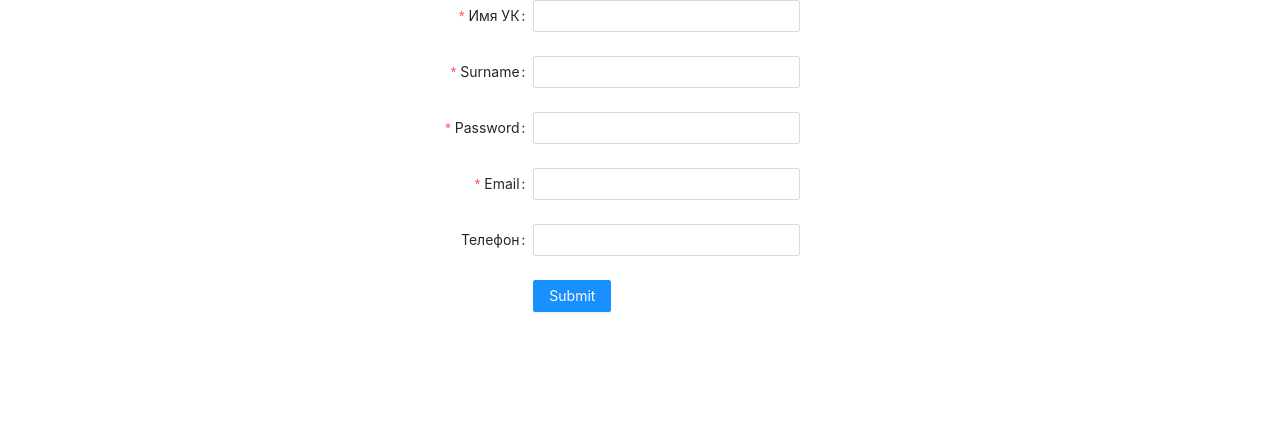
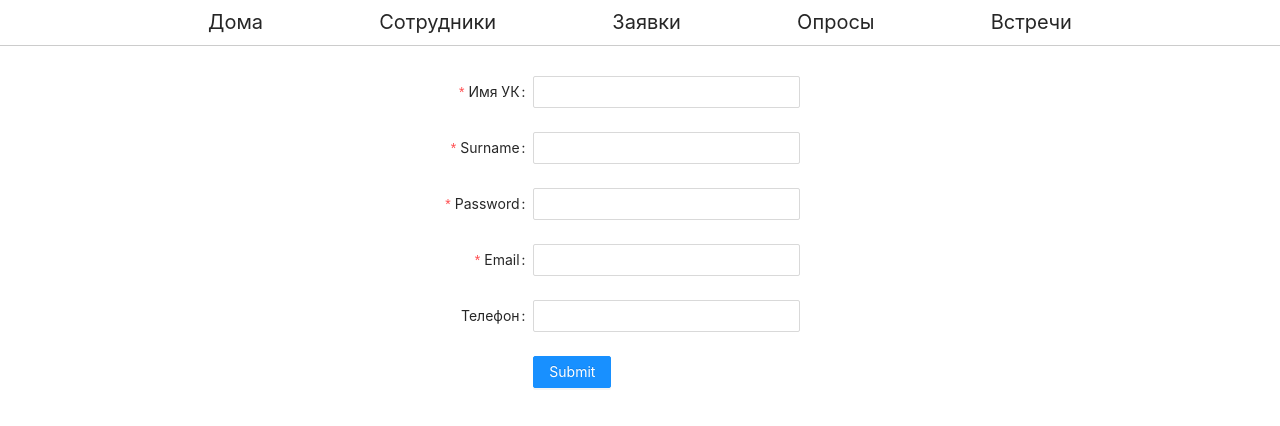
Before and after one commit to kazah96/oren-hakaton, a React (Create React App) app in the folder client/: page / in a window 1280 px wide. Shown: the top 426 px of the page. Built offline with nearby package versions, Linux system fonts and the light colour scheme.

Commit message:
сделал меню и поправил запросы

```diff
--- a/client/src/App.tsx
+++ b/client/src/App.tsx
@@ -5,12 +5,15 @@ import 'antd/dist/antd.css';
 
 import Login from './component/Auth/login';
 import Register from './component/Auth/register';
+import Menu from './component/Menu'
 
 const LoginComponent = () => <Login />;
 const RegisterComponent = () => <Register />
 
 const App = () => {
   return (
+    <>
+      <Menu />
       <Router>
         <Switch>
           <Route exact path="/"   render={LoginComponent} />
@@ -18,6 +21,7 @@ const App = () => {
           <Route exact path="/register"  render={RegisterComponent}/>
         </Switch>
       </Router>
+    </>
   );
 }
 
--- a/client/src/api/rest/rest-api.js
+++ b/client/src/api/rest/rest-api.js
@@ -3,7 +3,7 @@ import restRequest from './restRequest';
 class RestApi {
   constructor(requestUrl) {
     this.requestUrl = requestUrl;
-    this.apiUrl = 'https://6f5b6ed9fb0f.ngrok.io'
+    this.apiUrl = 'https://55ac146c66b3.ngrok.io'
   }
 
   getRestRequest = request => {
--- a/client/src/api/rest/user-api.js
+++ b/client/src/api/rest/user-api.js
@@ -3,8 +3,8 @@ import RestApi from './rest-api';
 class UserApi extends RestApi {
 
   CheckUser = () => {
-    return this.getRestRequest({
-      url: 'api/auth/CheckAuthoriz',
+    return this.postRestRequest({
+      url: 'api/Auth/CheckAuthoriz',
     }).then(result => {
       return Promise.resolve(result.content);
     });
@@ -12,7 +12,7 @@ class UserApi extends RestApi {
 
   saveUser = data => {
     return this.postRestRequest({
-      url: 'api/auth/AddUser',
+      url: 'api/Auth/AddUser',
       data: data.user
     }).then(result => {
       return Promise.resolve(result.content);
--- /dev/null
+++ b/client/src/component/Menu/index.tsx
@@ -0,0 +1,18 @@
+import React from 'react';
+import './style.css';
+
+const Menu = () => {
+  return(
+    <div className="menu_top">
+      <ul>
+        <li>Дома</li>
+        <li>Сотрудники</li>
+        <li>Заявки</li>
+        <li>Опросы</li>
+        <li>Встречи</li>
+      </ul>
+    </div>
+  )
+}
+
+export default Menu
--- /dev/null
+++ b/client/src/component/Menu/style.css
@@ -0,0 +1,26 @@
+.menu_top {
+  margin-bottom: 30px;
+  border-bottom: 1px solid #ccc;
+}
+
+.menu_top ul {
+  margin: 0 auto;
+  padding: 0;
+  display: flex;
+  justify-content: space-around;
+  width: 980px;
+}
+
+.menu_top ul li {
+  list-style: none;
+  font-size: 20px;
+  line-height: 24px;
+  padding: 10px;
+  cursor: pointer;
+  border-bottom: 1px solid #ccc0;
+}
+
+.menu_top ul li:hover {
+  color: #00be02;
+  border-bottom: 1px solid;
+}
```
Lines whose indentation alone changed are shown as unchanged.
